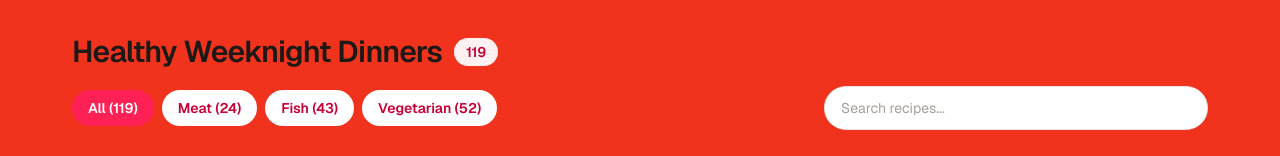
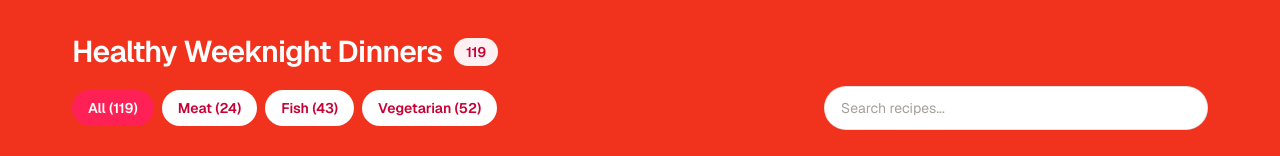
Before and after one commit to mrhemsing/planner, a Next.js app: page / in a window 1280 px wide. Shown: the top 156 px of the page. Built offline with nearby package versions, Linux system fonts and the light colour scheme.

Commit message:
Make planner title white

```diff
--- a/src/components/recipe-browser.tsx
+++ b/src/components/recipe-browser.tsx
@@ -95,7 +95,7 @@
         <div className="flex flex-col gap-4">
           <div className="flex items-center justify-between gap-4">
             <div className="flex items-center gap-3">
-              <h1 className="text-2xl font-semibold tracking-tight text-stone-900 sm:text-3xl">Healthy Weeknight Dinners</h1>
+              <h1 className="text-2xl font-semibold tracking-tight text-white sm:text-3xl">Healthy Weeknight Dinners</h1>
               <span className="rounded-full bg-rose-50 px-3 py-1 text-sm font-semibold text-rose-700">{recipeCount}</span>
             </div>
           </div>
```
